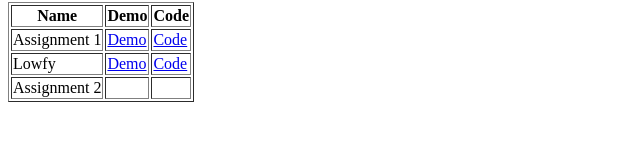
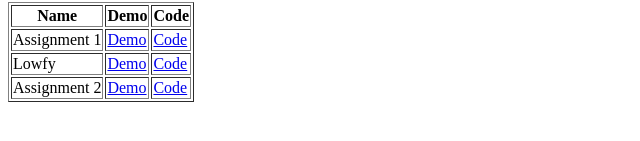
Before and after one commit to Piro29/Leapfrog, a plain HTML site: page index.html in a window 1280 px wide. Shown: the part 159-300 px from the top of the page, 0-640 px from the left. Drawn offline with Linux system fonts and the light colour scheme.

Commit message:
fix links

```diff
--- a/index.html
+++ b/index.html
@@ -27,8 +27,8 @@
         </tr>
         <tr>
             <td>Assignment 2</td>
-            <td><a href="https://piro29.github.io/Leapfrog/Assignment/Day%202/color.html"></a></td>
-            <td><a href="https://github.com/Piro29/Leapfrog/blob/master/Assignment/Day%202"></a></td>
+            <td><a href="https://piro29.github.io/Leapfrog/Assignment/Day%202/color.html">Demo</a></td>
+            <td><a href="https://github.com/Piro29/Leapfrog/blob/master/Assignment/Day%202">Code</a></td>
         </tr>
     </table>
 </div>
```
